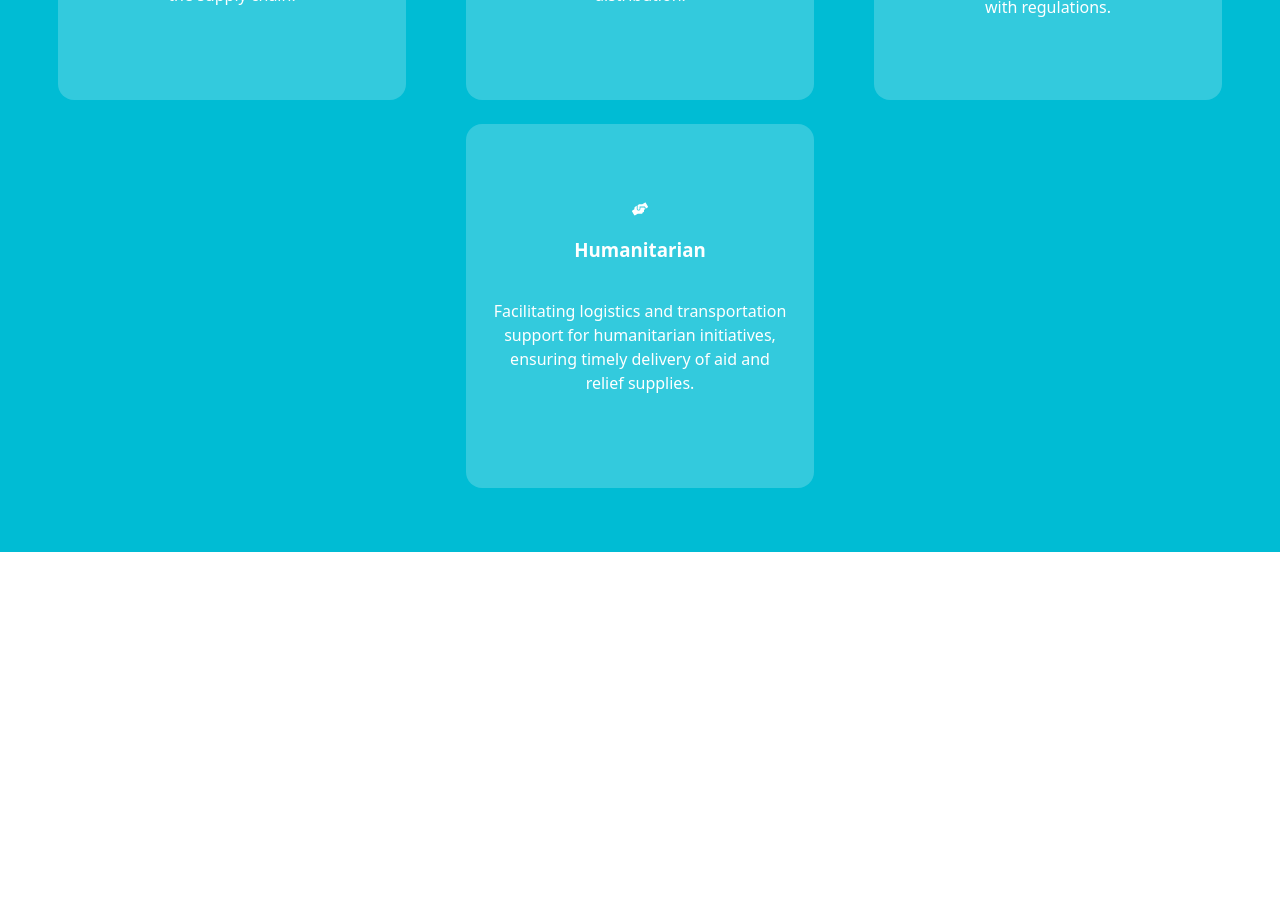
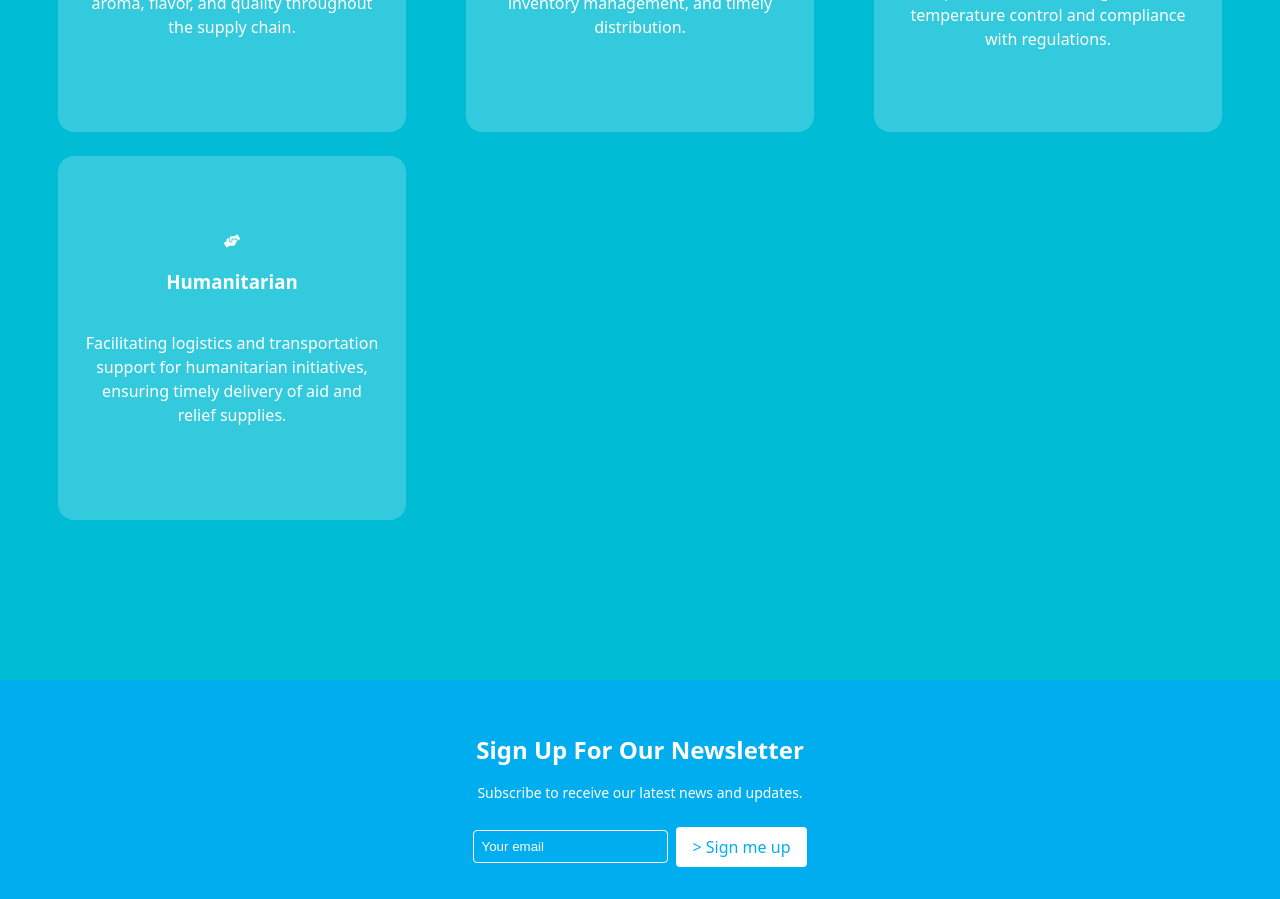
Before and after one commit to nahashon-source/AVL, a React (Vite) app: page / in a window 1280 px wide. Shown: the part 1480-2379 px from the top of the page. Before the commit the page ends 2032 px from the top, so only its background shows below. Built offline with nearby package versions, Linux system fonts and the light colour scheme.

Commit message:
added improved code for home, about us page and created a footer component

```diff
--- a/src/index.css
+++ b/src/index.css
@@ -215,7 +215,7 @@ button:focus-visible {
   justify-content: center;
   gap: 1rem;
   margin-top: 2rem;
-  flex-wrap: wrap; /* ✅ responsiveness */
+  flex-wrap: wrap;
 }
 
 .image-card {
@@ -246,23 +246,51 @@ button:focus-visible {
 
 /* Focus Section */
 .focus {
-  background: #00BCD4; /* Cyan background to match the image */
+  background: #00BCD4;
   color: #fff;
   padding: 4rem 2rem;
   text-align: center;
 }
 
+.focus-header {
+  max-width: 3xl;
+  margin-left: auto;
+  margin-right: auto;
+  margin-bottom: 3rem;
+}
+
+.focus-cards {
+  display: grid;
+  grid-template-columns: repeat(1, 1fr);
+  grid-template-rows: auto auto auto auto auto auto auto;
+  gap: 1.5rem;
+  max-width: 1200px;
+  margin: 0 auto;
+}
+
+@media (min-width: 640px) {
+  .focus-cards {
+    grid-template-columns: repeat(2, 1fr);
+  }
+}
+
+@media (min-width: 1024px) {
+  .focus-cards {
+    grid-template-columns: repeat(3, 1fr);
+  }
+}
+
 /* Card style */
 .card {
-  background: rgba(255, 255, 255, 0.2); /* Semi-transparent white */
+  background: rgba(255, 255, 255, 0.2);
   color: #fff;
   border-radius: 1rem;
   padding: 2rem 1.5rem;
   transition: transform 0.3s ease, box-shadow 0.3s ease;
   text-align: center;
-  aspect-ratio: 1 / 1; /* Ensures a square shape */
-  max-width: 300px; /* Limits the width to maintain proportionality */
-  margin: 0 auto; /* Centers the card */
+  aspect-ratio: 1 / 1;
+  max-width: 300px;
+  margin: 0 auto;
   display: flex;
   flex-direction: column;
   justify-content: center;
@@ -293,19 +321,65 @@ button:focus-visible {
   color: rgba(255, 255, 255, 0.8);
 }
 
-/* Grid container */
-.focus-cards {
-  display: grid;
-  grid-template-columns: repeat(3, 1fr); /* Three columns */
-  grid-template-rows: auto auto auto; /* Three rows, with the last row for one card */
-  gap: 1.5rem;
-  max-width: 1200px;
-  margin: 0 auto;
+/* Newsletter Section */
+.newsletter {
+  background: #00AEEF;
+  color: #fff;
+  text-align: center;
+  padding: 2rem 1rem;
 }
 
-/* Ensure the last card spans the full width of the third row */
-.focus-cards article:nth-child(7) {
-  grid-column: 1 / 4; /* Spans all three columns in the third row */
+.newsletter h2 {
+  font-size: 1.5rem;
+  font-weight: 700;
+  margin-bottom: 0.5rem;
+}
+
+.newsletter p {
+  font-size: 0.875rem;
+  margin-bottom: 1.5rem;
+}
+
+.newsletter input {
+  border: 1px solid #fff;
+  background: transparent;
+  color: #fff;
+  padding: 0.5rem;
+  border-radius: 0.25rem;
+  width: 100%;
+  max-width: 250px;
+  margin-right: 0.5rem;
+}
+
+.newsletter input::placeholder {
+  color: #fff;
+  opacity: 1;
+}
+
+.newsletter button {
+  background: #fff;
+  color: #00AEEF;
+  padding: 0.5rem 1rem;
+  border-radius: 0.25rem;
+  transition: background 0.3s;
+  white-space: nowrap;
+}
+
+.newsletter button:hover {
+  background: #f0f0f0;
+}
+
+@media (min-width: 640px) {
+  .newsletter {
+    padding: 2rem 2rem;
+  }
+  .newsletter .flex-col {
+    flex-direction: row;
+    justify-content: center;
+  }
+  .newsletter input {
+    width: auto;
+  }
 }
 
 /* ------------------- */
@@ -338,7 +412,7 @@ button:focus-visible {
   gap: 2rem;
   padding: 4rem 6%;
   align-items: center;
-  flex-wrap: wrap; /* ✅ responsiveness */
+  flex-wrap: wrap;
 }
 
 .about-image img {
@@ -379,4 +453,210 @@ button:focus-visible {
     padding: 10px 20px;
     font-size: 0.9rem;
   }
+  .focus-header {
+    margin-bottom: 2rem;
+  }
+  .focus-cards {
+    grid-template-columns: 1fr;
+  }
+  .card {
+    max-width: 100%;
+  }
+  .newsletter h2 {
+    font-size: 1.25rem;
+  }
+  .newsletter p {
+    font-size: 0.75rem;
+  }
 }
+
+
+
+
+
+
+
+/* ===== About Us Page Styles (Optimized) ===== */
+.aboutus-page {
+  font-family: 'Arial', sans-serif;
+  color: #222;
+  line-height: 1.6;
+}
+
+/* Hero Section */
+.aboutus-hero {
+  position: relative;
+  width: 100%;
+  height: 60vh;
+  overflow: hidden;
+}
+
+.aboutus-hero-img {
+  width: 100%;
+  height: 100%;
+  object-fit: cover;
+}
+
+.aboutus-hero-overlay {
+  position: absolute;
+  top: 0;
+  left: 0;
+  right: 0;
+  bottom: 0;
+  display: flex;
+  align-items: center;
+  justify-content: center;
+  background: rgba(0,0,0,0.3);
+}
+
+.aboutus-hero-overlay h1 {
+  color: #fff;
+  font-size: 3rem;
+  font-weight: bold;
+  letter-spacing: 2px;
+}
+
+/* Shared Section Styles */
+.aboutus-whatwedo,
+.aboutus-mission,
+.aboutus-vision {
+  display: flex;
+  flex-wrap: wrap;
+  align-items: center;
+  padding: 3rem 1.5rem;   /* ✅ reduced padding */
+  gap: 1.5rem;           /* ✅ smaller gap */
+  max-width: 1200px;     /* ✅ prevent sections from stretching too wide */
+  margin: 0 auto;
+}
+
+.aboutus-whatwedo-img,
+.aboutus-mission-img,
+.aboutus-vision-img {
+  flex: 1 1 40%;          /* ✅ image takes up to 40% */
+  display: flex;
+  justify-content: center;
+}
+
+.aboutus-whatwedo-img img,
+.aboutus-mission-img img,
+.aboutus-vision-img img {
+  width: 100%;
+  max-width: 380px;       /* ✅ reduced size (less empty space) */
+  border-radius: 8px;
+  object-fit: cover;
+}
+
+.aboutus-whatwedo-text,
+.aboutus-mission-text,
+.aboutus-vision-text {
+  flex: 1 1 55%;          /* ✅ text balances image */
+  min-width: 280px;
+}
+
+.aboutus-whatwedo-text h4,
+.aboutus-mission-text h4,
+.aboutus-vision-text h4 {
+  font-size: 0.85rem;
+  letter-spacing: 2px;
+  color: #555;
+  margin-bottom: 0.5rem;
+  text-transform: uppercase;
+}
+
+.aboutus-whatwedo-text h2,
+.aboutus-mission-text h2,
+.aboutus-vision-text h2 {
+  font-size: 1.6rem;
+  font-weight: bold;
+  margin-bottom: 1rem;
+  color: #111;
+}
+
+.aboutus-whatwedo-text p,
+.aboutus-mission-text p,
+.aboutus-vision-text p {
+  font-size: 1rem;
+  color: #444;
+  max-width: 600px;       /* ✅ avoids too-wide text blocks */
+  margin-bottom: 0;
+}
+
+/* Gallery Section */
+.aboutus-gallery {
+  display: grid;
+  grid-template-columns: repeat(auto-fit, minmax(220px, 1fr));
+  gap: 10px;              /* ✅ reduced space */
+  margin: 2rem auto;
+  max-width: 1200px;
+}
+
+.aboutus-gallery-item img {
+  width: 100%;
+  height: 200px;          /* ✅ smaller, more compact */
+  object-fit: cover;
+  border-radius: 8px;
+}
+
+/* Newsletter Section */
+.aboutus-newsletter {
+  background-color: #0077a8;
+  color: #fff;
+  text-align: center;
+  padding: 2.5rem 1.5rem; /* ✅ reduced padding */
+}
+.aboutus-newsletter-content h2 {
+  font-size: 1.6rem;
+  font-weight: bold;
+  margin-bottom: 1rem;
+}
+.aboutus-newsletter-content p {
+  font-size: 1rem;
+  margin-bottom: 1rem;
+}
+.aboutus-newsletter-form {
+  display: flex;
+  justify-content: center;
+  flex-wrap: wrap;
+  gap: 0.5rem;
+}
+.aboutus-newsletter-form input {
+  padding: 0.7rem 1rem;
+  border: none;
+  border-radius: 4px;
+  width: 240px;
+  max-width: 100%;
+  font-size: 1rem;
+}
+.aboutus-newsletter-form button {
+  background-color: #005f85;
+  color: #fff;
+  padding: 0.7rem 1.3rem;
+  border: none;
+  border-radius: 4px;
+  font-size: 1rem;
+  cursor: pointer;
+  transition: background 0.3s ease;
+}
+.aboutus-newsletter-form button:hover {
+  background-color: #004f6b;
+}
+
+/* Responsive Fixes */
+@media (max-width: 768px) {
+  .aboutus-whatwedo,
+  .aboutus-mission,
+  .aboutus-vision {
+    flex-direction: column;
+    text-align: center;
+  }
+  .aboutus-whatwedo-img img,
+  .aboutus-mission-img img,
+  .aboutus-vision-img img {
+    max-width: 100%;      /* ✅ full width on mobile */
+  }
+  .aboutus-whatwedo-text p,
+  .aboutus-mission-text p,
+  .aboutus-vision-text p {
+    max-width: 100%;
+  }
+}
--- a/src/pages/AboutUs.jsx
+++ b/src/pages/AboutUs.jsx
@@ -1,33 +1,96 @@
+// src/pages/AboutUs.jsx
 import React from "react";
 import "../index.css";
 
-const About = () => {
+export default function AboutUs() {
   return (
-    <div className="about">
+    <div className="aboutus-page">
       {/* Hero Section */}
-      <section className="about-hero">
-        <div className="overlay">
-          <h1>About Us</h1>
+      <section className="aboutus-hero">
+        <img
+          src="/images/about/73e1499ce2be1001cc4f0c82433f267f17181cca.png"
+          alt="Airplane cargo"
+          className="aboutus-hero-img"
+        />
+        <div className="aboutus-hero-overlay">
+          <h1>ABOUT US</h1>
         </div>
       </section>
 
-      {/* Content Section */}
-      <section className="about-content">
-        <div className="about-image">
-          <img src="/images/about/plane-cargo.jpg" alt="Cargo Plane" />
+      {/* What We Do Section */}
+      <section className="aboutus-whatwedo">
+        <div className="aboutus-whatwedo-img">
+          <img src="/images/about/e339f6d9083475e5654a10987ad2d38dead9cfea.jpg" alt="Cargo loading" />
         </div>
-        <div className="about-text">
+        <div className="aboutus-whatwedo-text">
           <h4>[WHAT WE DO]</h4>
           <h2>African Reach, Global Solutions</h2>
           <p>
             We represent and manage cargo operations for leading carriers,
-            extending their brand with comprehensive coverage and local
-            expertise.
+            extending their brand with comprehensive coverage.
           </p>
+        </div>
+      </section>
+
+      {/* Gallery Section */}
+      <section className="aboutus-gallery">
+        <div className="aboutus-gallery-item">
+          <img src="/images/about/7b296e817999e62a406e928025aea1c0e29248aa.jpg" alt="Forklift" />
+        </div>
+        <div className="aboutus-gallery-item">
+          <img src="/images/about/e56e274dbeac8b39622751a50e521f67b231ebc8.jpg" alt="Ground operations" />
+        </div>
+        <div className="aboutus-gallery-item">
+          <img src="/images/about/11028df4baf4bcfffe9c71c1373dd9fd61a26319 (1).jpg" alt="Night plane loading" />
+        </div>
+      </section>
+
+      {/* Mission Section */}
+      <section className="aboutus-mission">
+        <div className="aboutus-mission-text">
+          <h4>[OUR MISSION]</h4>
+          <h2>East Africa’s Leading GSSA.</h2>
+          <p>
+            To be a leading global General Sales & Service Agent (GSSA),
+            delivering world-class air cargo solutions by representing top-tier
+            airlines with unmatched professionalism, integrity, and commitment.
+          </p>
+        </div>
+        <div className="aboutus-mission-img">
+          <img src="/images/about/44dbc1eb930352e35052b02197bf129fb3ccb46a.jpg" alt="Mission operations" />
+        </div>
+      </section>
+
+      {/* Vision Section */}
+      <section className="aboutus-vision">
+        <div className="aboutus-vision-img">
+          <img src="/images/about/b643818345603355140a9f7644a8898b11796ab6.jpg" alt="Vision cargo" />
+        </div>
+        <div className="aboutus-vision-text">
+          <h4>[OUR VISION]</h4>
+          <h2>Redefining Freight, Connecting Africa To The World.</h2>
+          <p>
+            To lead as the most trusted and innovative global GSSA, becoming
+            Africa’s top air cargo partner by redefining standards through
+            excellence, innovation, and strategic partnerships that connect the
+            continent to the world.
+          </p>
+        </div>
+      </section>
+
+      {/* Newsletter Section */}
+      <section className="aboutus-newsletter">
+        <div className="aboutus-newsletter-content">
+          <h2>Sign Up For Our Newsletter</h2>
+          <p>
+            Subscribe to receive our latest news and updates.
+          </p>
+          <form className="aboutus-newsletter-form">
+            <input type="email" placeholder="Your email" required />
+            <button type="submit">Subscribe</button>
+          </form>
         </div>
       </section>
     </div>
   );
-};
-
-export default About;
+}
--- a/src/pages/Home.jsx
+++ b/src/pages/Home.jsx
@@ -1,11 +1,5 @@
 import React from "react";
-import { FaLeaf,
-         FaBoxOpen,
-         FaTruck,
-         FaMugHot,
-         FaTshirt,
-         FaCapsules,
-         FaHandsHelping } from "react-icons/fa";
+import { FaLeaf, FaBoxOpen, FaTruck, FaMugHot, FaTshirt, FaCapsules, FaHandsHelping } from "react-icons/fa";
 import { MdLocalShipping } from "react-icons/md";
 import "../index.css";
 
@@ -49,8 +43,9 @@ const Home = () => {
           </div>
         </div>
       </section>
-{/* Focus Area Section */}
-<section className="focus bg-[#00BCD4] py-16 text-white">
+
+      {/* Focus Area Section */}
+      <section className="focus bg-[#00BCD4] py-16 text-white">
         <div className="focus-header text-center max-w-3xl mx-auto mb-12">
           <h2 className="text-3xl font-bold">Our Focus Area</h2>
           <p className="mt-4 text-white/90">
@@ -60,7 +55,7 @@ const Home = () => {
           </p>
         </div>
 
-        <div className="grid grid-cols-3 grid-rows-3 gap-8 px-6 md:px-16 focus-cards">
+        <div className="grid grid-cols-1 sm:grid-cols-2 lg:grid-cols-3 gap-8 px-6 md:px-16 focus-cards">
           {/* Card 1 */}
           <article className="card bg-white/20 p-6 rounded-lg shadow-md hover:shadow-xl transition duration-300 text-center">
             <FaLeaf className="text-white text-4xl mb-4 mx-auto" />
@@ -135,6 +130,21 @@ const Home = () => {
         </div>
       </section>
 
+      {/* Newsletter Section */}
+      <section className="newsletter bg-[#00AEEF] py-8 text-center text-white">
+        <h2 className="text-xl font-bold mb-2">Sign Up For Our Newsletter</h2>
+        <p className="text-sm mb-6">Subscribe to receive our latest news and updates.</p>
+        <div className="flex flex-col sm:flex-row items-center justify-center gap-4 px-4">
+          <input
+            type="email"
+            placeholder="Your email"
+            className="p-2 w-full sm:w-auto border border-white bg-transparent text-white placeholder-white rounded-lg focus:outline-none"
+          />
+          <button className="bg-white text-[#00AEEF] px-4 py-2 rounded-lg hover:bg-gray-100 transition duration-300">
+            &gt; Sign me up
+          </button>
+        </div>
+      </section>
     </div>
   );
 };
```
Also changed, not shown: src/components/Footer.jsx (added).
